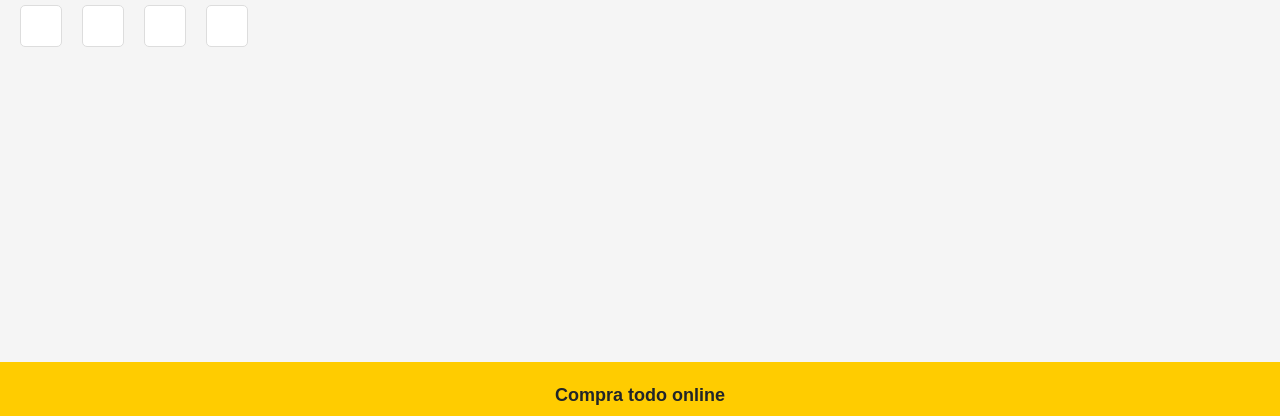
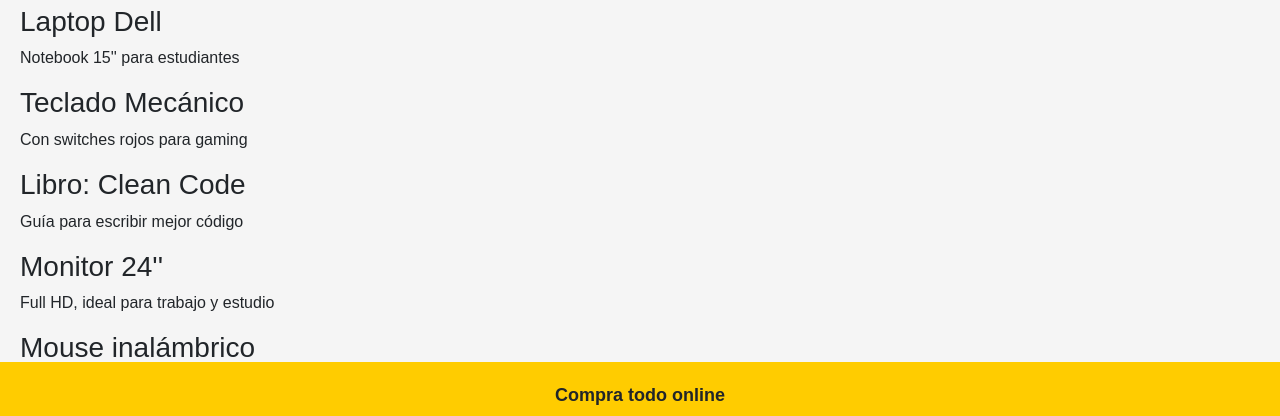
Before and after one commit to MarianellaGL/CompraloTodoOnline, a plain HTML site: page index.html in a window 1280 px wide. Shown: the part 300-716 px from the top of the page. Drawn offline with nearby package versions, Linux system fonts and the light colour scheme; no server answers.

Commit message:
ya muestra productos

```diff
--- a/index.html
+++ b/index.html
@@ -26,7 +26,7 @@
     <header>
       <div class="encabezado">
         <h1>Compra todo online</h1>
-        <input type="text" placeholder="Buscar..." />
+        <input id="searchInput" type="text" placeholder="Buscar..." />
         <span class="material-icons icon">shopping_cart</span>
       </div>
     </header>
@@ -44,13 +44,8 @@
 
       <section class="productos">
         <h2>Productos</h2>
-        <div class="cartilla">
-          <div class="p-card"></div>
-          <div class="p-card"></div>
-          <div class="p-card"></div>
-          <div class="p-card"></div>
-        </div>
-      </section>
+        <div id="products"></div>
+
     </main>
 
     <footer>
--- a/src/App/app.js
+++ b/src/App/app.js
@@ -9,3 +9,69 @@
 };
 
 fetchProducts();
+
+//TODO: ordenar el código. BORRAR EL MOCK
+// Supuesto Inv
+const productos = [
+  {
+    id: 1,
+    nombre: "Laptop Dell",
+    descripcion: "Notebook 15'' para estudiantes",
+  },
+  {
+    id: 2,
+    nombre: "Teclado Mecánico",
+    descripcion: "Con switches rojos para gaming",
+  },
+  {
+    id: 3,
+    nombre: "Libro: Clean Code",
+    descripcion: "Guía para escribir mejor código",
+  },
+  {
+    id: 4,
+    nombre: "Monitor 24''",
+    descripcion: "Full HD, ideal para trabajo y estudio",
+  },
+  {
+    id: 5,
+    nombre: "Mouse inalámbrico",
+    descripcion: "Ergonómico con batería recargable",
+  },
+  {
+    id: 6,
+    nombre: "Libro: El nombre del viento",
+    descripcion: "Novela de fantasía",
+  },
+];
+
+// Input pa la search
+const inputBusqueda = document.getElementById("searchInput");
+
+// Func mostrar prod en HTML
+function mostrarProductos(lista) {
+  console.log("mostrando productos", lista);
+  productsContainer.innerHTML = ""; // Limpiamos el contenedor
+  lista.forEach((producto) => {
+    console.log(producto);
+    const div = document.createElement("div");
+    div.className = "producto";
+    div.innerHTML = `<h3>${producto.nombre}</h3><p>${producto.descripcion}</p>`;
+    productsContainer.appendChild(div);
+  });
+}
+
+// Filtrar prod a medida del interaccion del user con tec
+inputBusqueda.addEventListener("input", (e) => {
+  console.log(e.target.value);
+  const texto = inputBusqueda.value.toLowerCase();
+  const filtrados = productos.filter(
+    (p) =>
+      p.nombre.toLowerCase().includes(texto) ||
+      p.descripcion.toLowerCase().includes(texto)
+  );
+  mostrarProductos(filtrados);
+});
+
+// Se muestran todos al cargar pagina
+mostrarProductos(productos);
```
Also changed, not shown: src/App/script.js (deleted, +0 -38 lines).
